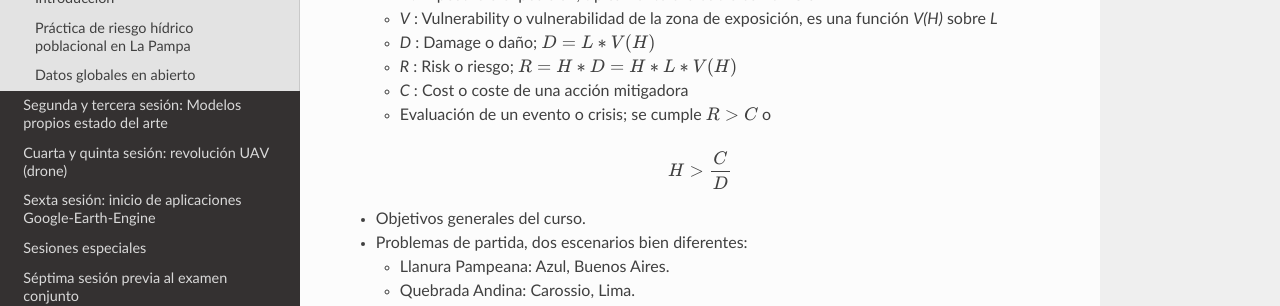
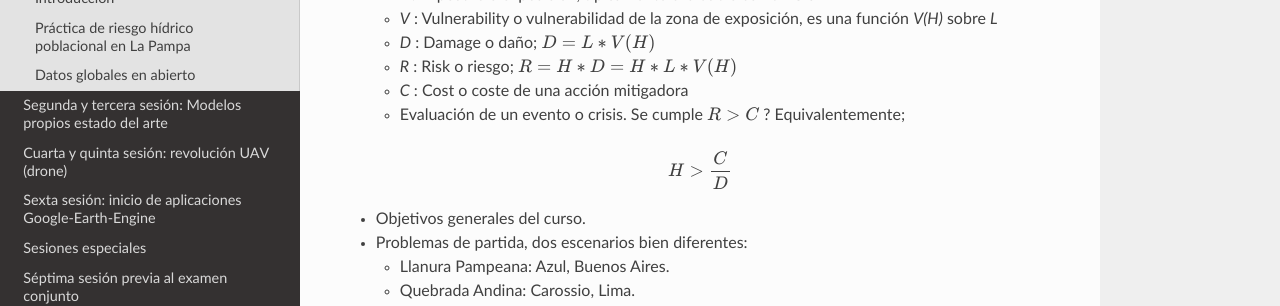
Before and after one commit to ivillamadrid/EvalFloodRisk_RSSWE, a Sphinx documentation site: the page built from docs/source/D1.rst, in a window 1280 px wide and 900 px high, scrolled down 771 px, cut to the strip 153-459 px from the top of the window. Built offline with Sphinx 7.4.7 and the Read the Docs theme 3.1.0, drawn with Linux system fonts in a browser that asks for light colours.

Commit message:
Update D1.rst

```diff
--- a/docs/source/D1.rst
+++ b/docs/source/D1.rst
@@ -29,7 +29,7 @@ Introducción
   * *D* : Damage o daño; :math:`D = L * V(H)`
   * *R* : Risk o riesgo; :math:`R = H * D = H * L * V(H)`
   * *C* : Cost o coste de una acción mitigadora
-  * Evaluación de un evento o crisis; se cumple :math:`R > C` o
+  * Evaluación de un evento o crisis. Se cumple :math:`R > C` ? Equivalentemente;
 
 .. math::
   H > \frac{C}{D}
```
